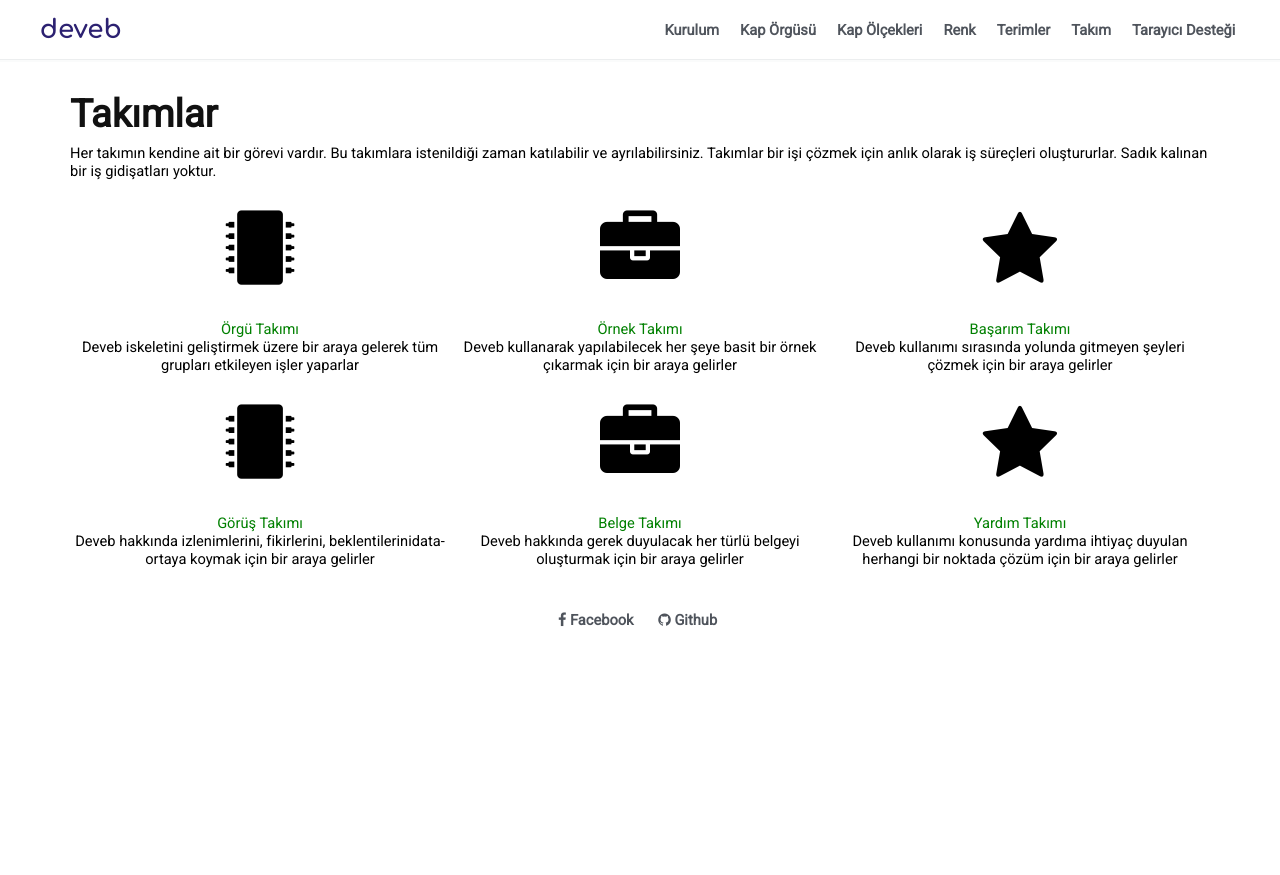
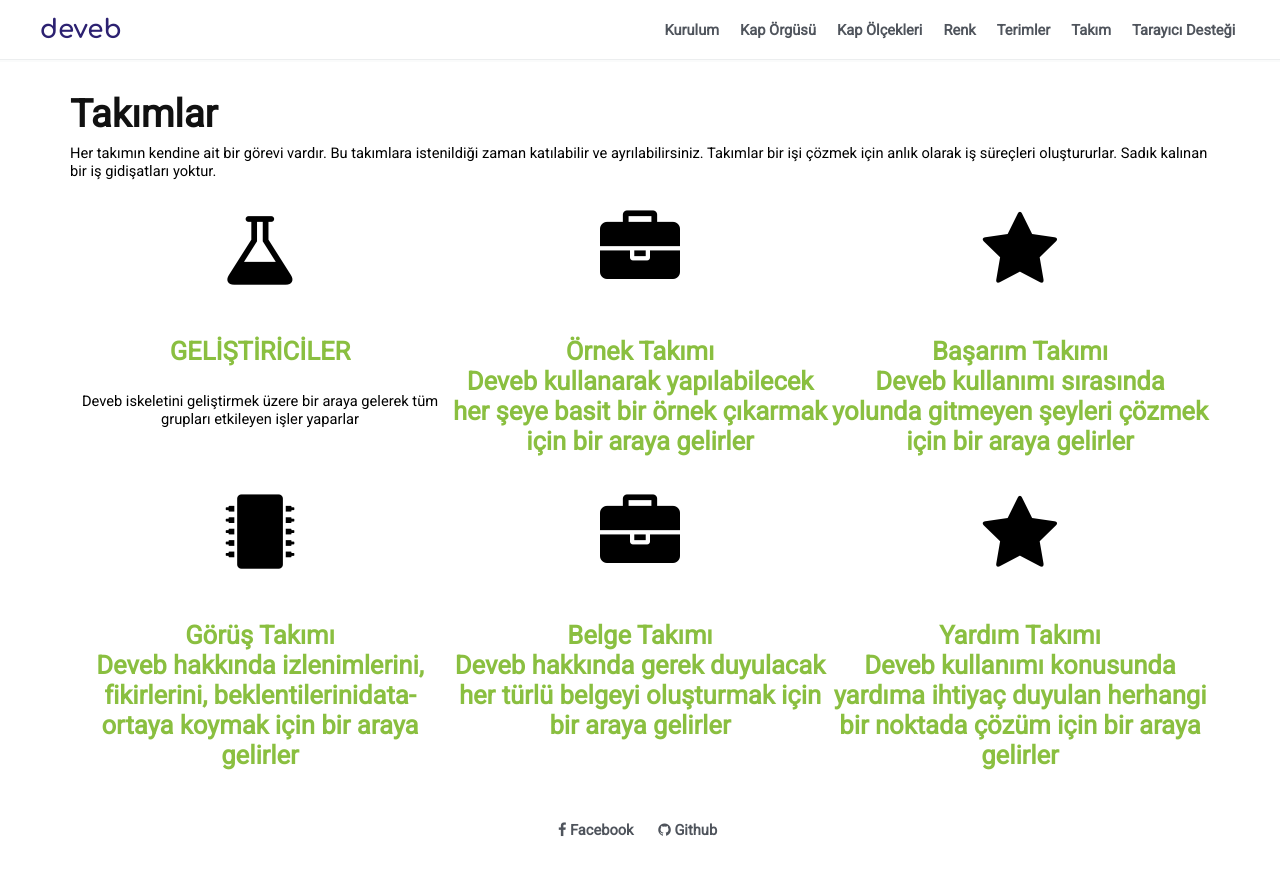
Before and after one commit to data-deveb/data-deveb.github.io, a Jekyll site: the page built from belgeler/takim.html, in a window 1280 px wide. Shown: the top 875 px of the page. Built offline with Jekyll 4.4.1, drawn with Linux system fonts in a browser that asks for light colours.

Commit message:
Düzeltmeler

```diff
--- a/belgeler/takim.html
+++ b/belgeler/takim.html
@@ -7,45 +7,45 @@ title: Takım
 
 <div class="arala-1 dışkenar-0 metin-orta" data-gnl="1 1p" data-kçk="2 2p" data-ort="3 3p">
   <div data-gnl="1" data-kçk="1" data-ort="1">
-    <p>
-      <i class="fa fa-microchip beri-2" style="font-size:60pt;"></i> <br>
-      <span class="metin-olumlu">Örgü Takımı</span> <br>
+    <div>
+      <i class="fa fa-flask beri-2" style="font-size:60pt;"></i> <br>
+      <h2 data-metin="olumlu">GELİŞTİRİCİLER</h2> <br>
       Deveb iskeletini geliştirmek üzere bir araya gelerek tüm grupları etkileyen işler yaparlar
-    </p>
+    </div>
   </div>
   <div data-gnl="1" data-kçk="1" data-ort="1">
-    <p>
+    <div>
       <i class="fa fa-briefcase beri-2" style="font-size:60pt;"></i> <br>
-      <span class="metin-olumlu">Örnek Takımı</span> <br>
+      <h2 data-metin="olumlu">Örnek Takımı</span> <br>
       Deveb kullanarak yapılabilecek her şeye basit bir örnek çıkarmak için bir araya gelirler
-    </p>
+    </div>
   </div>
   <div data-gnl="1" data-kçk="1" data-ort="1">
-    <p>
+    <div>
       <i class="fa fa-star beri-2" style="font-size:60pt;"></i> <br>
-      <span class="metin-olumlu">Başarım Takımı</span> <br>
+      <h2 data-metin="olumlu">Başarım Takımı</span> <br>
       Deveb kullanımı sırasında yolunda gitmeyen şeyleri çözmek için bir araya gelirler
-    </p>
+    </div>
   </div>
   <div data-gnl="1" data-kçk="1" data-ort="1">
-    <p>
+    <div>
       <i class="fa fa-microchip beri-2" style="font-size:60pt;"></i> <br>
-      <span class="metin-olumlu">Görüş Takımı</span> <br>
+      <h2 data-metin="olumlu">Görüş Takımı</span> <br>
       Deveb hakkında izlenimlerini, fikirlerini, beklentilerinidata-ortaya koymak için bir araya gelirler
-    </p>
+    </div>
   </div>
   <div data-gnl="1" data-kçk="1" data-ort="1">
-    <p>
+    <div>
       <i class="fa fa-briefcase beri-2" style="font-size:60pt;"></i> <br>
-      <span class="metin-olumlu">Belge Takımı</span> <br>
+      <h2 data-metin="olumlu">Belge Takımı</span> <br>
       Deveb hakkında gerek duyulacak her türlü belgeyi oluşturmak için bir araya gelirler
-    </p>
+    </div>
   </div>
   <div data-gnl="1" data-kçk="1" data-ort="1">
-    <p>
+    <div>
       <i class="fa fa-star beri-2" style="font-size:60pt;"></i> <br>
-      <span class="metin-olumlu">Yardım Takımı</span> <br>
+      <h2 data-metin="olumlu">Yardım Takımı</span> <br>
       Deveb kullanımı konusunda yardıma ihtiyaç duyulan herhangi bir noktada çözüm için bir araya gelirler
-    </p>
+    </div>
   </div>
 </div>
```
